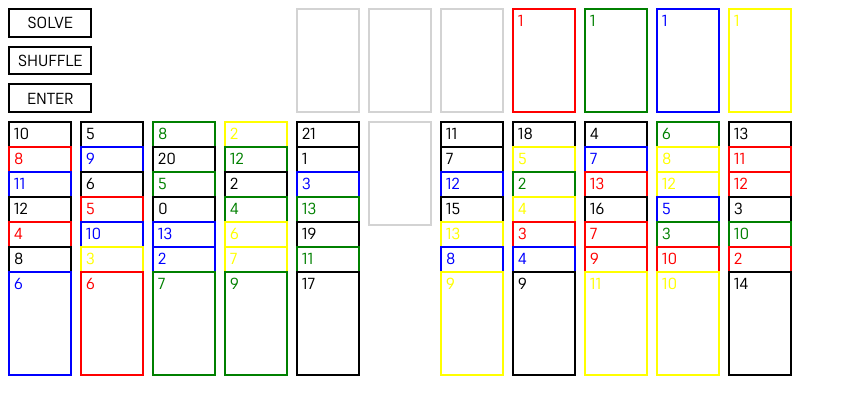
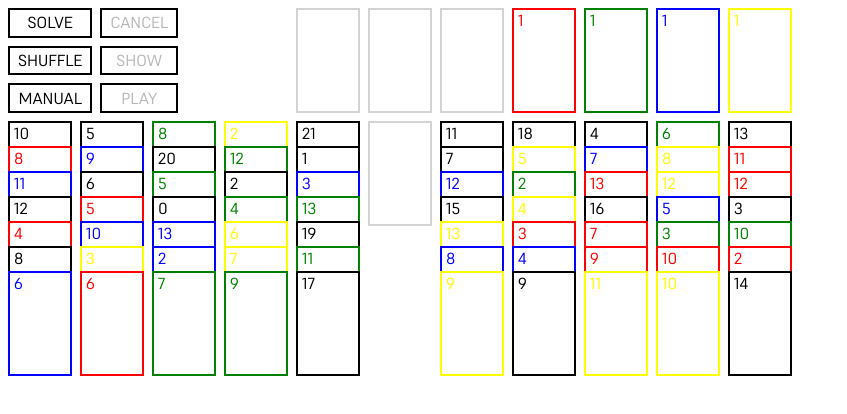
Before and after one commit to Dubbelll/Fortuna, a SvelteKit app: page / in a window 1280 px wide. Shown: the top 414 px of the page, without its empty margins (0-847 px from the left). Built offline with nearby package versions, Linux system fonts and the light colour scheme.

Commit message:
Rename enter to manual

```diff
--- a/src/lib/play.ts
+++ b/src/lib/play.ts
@@ -1,6 +1,6 @@
 import type { Game } from './solve'
 
-export type Mode = 'idle' | 'solving' | 'solved' | 'autoplaying' | 'unsolvable' | 'entering'
+export type Mode = 'idle' | 'solving' | 'solved' | 'autoplaying' | 'unsolvable' | 'manual'
 
 export function makePiles(): number[][] {
 	const deck = makeShuffledDeck()
--- a/src/routes/+page.svelte
+++ b/src/routes/+page.svelte
@@ -59,8 +59,8 @@
 		animateInById = {}
 	}
 
-	function enter() {
-		mode = 'entering'
+	function manual() {
+		mode = 'manual'
 		discard = makeDiscard()
 		deck = makeSortedDeck()
 		piles = [[], [], [], [], [], [], [], [], [], [], []]
@@ -213,7 +213,7 @@
 <div class="container">
 	<div class="game">
 		<div class="discard">
-			<Menu {mode} {solve} {shuffle} {enter} {cancel} {show} {autoplay} />
+			<Menu {mode} {solve} {shuffle} {manual} {cancel} {show} {autoplay} />
 			<Discard
 				{discard}
 				{stash}
@@ -222,7 +222,7 @@
 				move={moveToDiscard}
 			/>
 		</div>
-		{#if mode === 'entering'}
+		{#if mode === 'manual'}
 			<Deck {deck} startMove={startDeckMove} move={moveToDeck} />
 		{/if}
 		<Board {piles} {animateIn} startMove={startBoardMove} move={moveToBoard} />
--- a/src/routes/_components/Menu.svelte
+++ b/src/routes/_components/Menu.svelte
@@ -1,11 +1,16 @@
 <script lang="ts">
 	import type { Mode } from '$lib/play'
+
+	type EnabledControls = Record<
+		'solve' | 'shuffle' | 'manual' | 'cancel' | 'show' | 'autoplay',
+		boolean
+	>
 
 	let {
 		mode,
 		solve,
 		shuffle,
-		enter,
+		manual,
 		cancel,
 		show,
 		autoplay,
@@ -13,58 +18,40 @@
 		mode: Mode
 		solve: () => void
 		shuffle: () => void
-		enter: () => void
+		manual: () => void
 		cancel: () => void
 		show: () => void
 		autoplay: () => void
 	} = $props()
+	let enabled: EnabledControls = $derived(makeEnabled(mode))
+
+	function makeEnabled(mode: Mode): EnabledControls {
+		return {
+			solve: mode === 'idle',
+			shuffle:
+				mode === 'idle' || mode === 'solved' || mode === 'unsolvable' || mode === 'manual',
+			manual: mode === 'idle',
+			cancel: mode === 'solving' || mode === 'autoplaying',
+			show: mode === 'solved',
+			autoplay: mode === 'solved',
+		}
+	}
 </script>
 
 <div class="menu">
-	<button class="idle" onclick={solve} disabled={mode !== 'idle' && mode !== 'entering'}>
-		SOLVE
-	</button>
-	<button
-		class="idle"
-		onclick={shuffle}
-		disabled={mode !== 'idle' && mode !== 'unsolvable' && mode !== 'entering'}
-	>
-		SHUFFLE
-	</button>
-	<button class="idle" onclick={enter} disabled={mode !== 'idle' && mode !== 'entering'}>
-		ENTER
-	</button>
-	{#if mode === 'solved' || mode === 'solving' || mode === 'autoplaying'}
-		<button
-			class="busy"
-			style:grid-row="1"
-			onclick={cancel}
-			disabled={mode !== 'solving' && mode !== 'autoplaying'}
-		>
-			CANCEL
-		</button>
-		<button class="busy" style:grid-row="2" onclick={show} disabled={mode !== 'solved'}>
-			SHOW
-		</button>
-		<button class="busy" style:grid-row="3" onclick={autoplay} disabled={mode !== 'solved'}>
-			PLAY
-		</button>
-	{/if}
+	<button onclick={solve} disabled={!enabled.solve}>SOLVE</button>
+	<button onclick={cancel} disabled={!enabled.cancel}>CANCEL</button>
+	<button onclick={shuffle} disabled={!enabled.shuffle}>SHUFFLE</button>
+	<button onclick={show} disabled={!enabled.show}>SHOW</button>
+	<button onclick={manual} disabled={!enabled.manual}>MANUAL</button>
+	<button onclick={autoplay} disabled={!enabled.autoplay}>PLAY</button>
 </div>
 
 <style>
 	.menu {
 		display: grid;
-		justify-content: end;
+		grid-template-columns: min-content min-content;
 		gap: 8px;
-	}
-
-	.idle {
-		grid-column: 1;
-	}
-
-	.busy {
-		grid-column: 2;
 	}
 
 	button {
```
